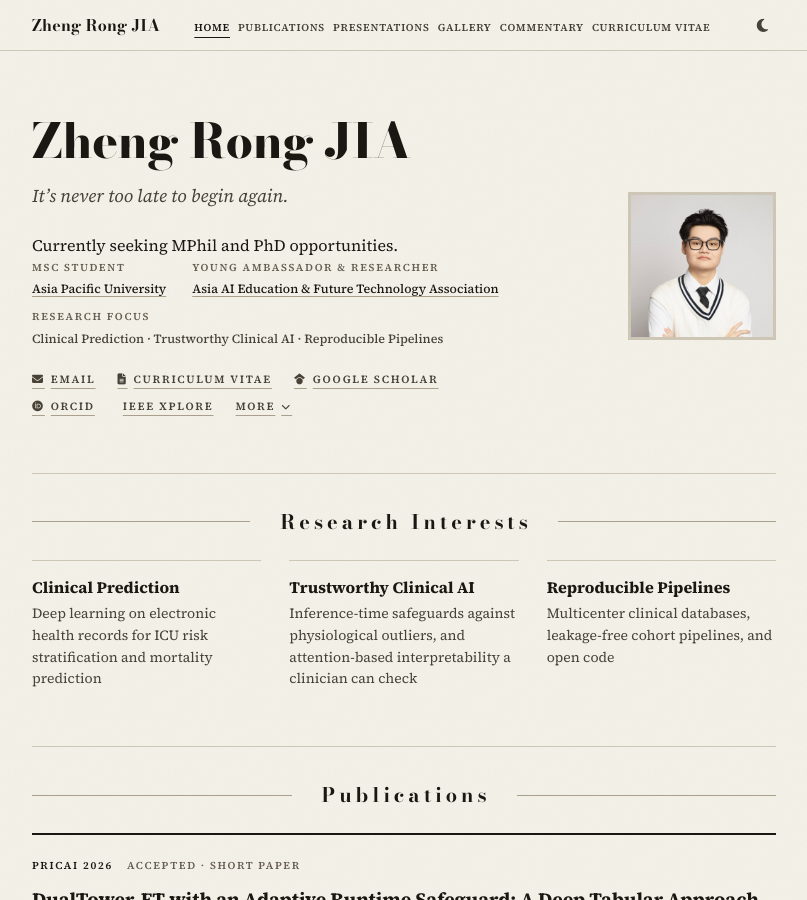
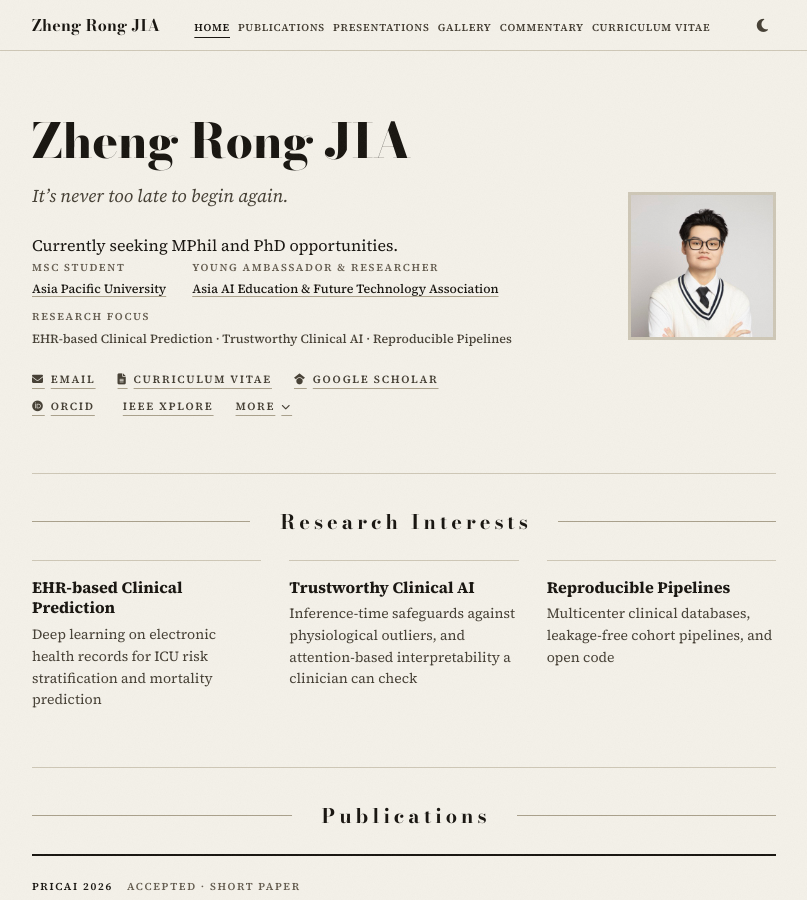
Before and after one commit to ZR-JIA/zr-jia.github.io, a Jekyll site: the page built from _pages/index.md, in a window 1280 px wide and 900 px high. Shown: the whole window, without its empty margins (236-1043 px from the left). Built offline with Jekyll 4.4.1, drawn with Linux system fonts in a browser that asks for light colours; a style sheet for code colours, icons or effects is not loaded.

Commit message:
content: name the first research interest EHR-based Clinical Prediction
The revised CV PDF lists "EHR-based Clinical Prediction". Use the same
name on the site so the three places stay identical:

- Homepage hero, Research Focus line
- Homepage Research Interests, first card
- CV page Research Interests, first item

The descriptions are unchanged.

```diff
--- a/_pages/index.md
+++ b/_pages/index.md
@@ -24,7 +24,7 @@ description: "AI researcher specializing in Clinical AI and deep learning on ele
         </div>
         <div class="hero-role">
           <p class="hero-role-label">Research Focus</p>
-          <p class="hero-role-value">Clinical Prediction &middot; Trustworthy Clinical AI &middot; Reproducible Pipelines</p>
+          <p class="hero-role-value">EHR-based Clinical Prediction &middot; Trustworthy Clinical AI &middot; Reproducible Pipelines</p>
         </div>
       </div>
       <div class="hero-links">
@@ -51,7 +51,7 @@ description: "AI researcher specializing in Clinical AI and deep learning on ele
     <p class="section-label">Research Interests</p>
     <div class="interests-grid">
       <div class="interest-card">
-        <p class="interest-title">Clinical Prediction</p>
+        <p class="interest-title">EHR-based Clinical Prediction</p>
         <p class="interest-desc">Deep learning on electronic health records for ICU risk stratification and mortality prediction</p>
       </div>
       <div class="interest-card">
```
Also changed, not shown: _pages/cv.md (+1 -1 lines).
